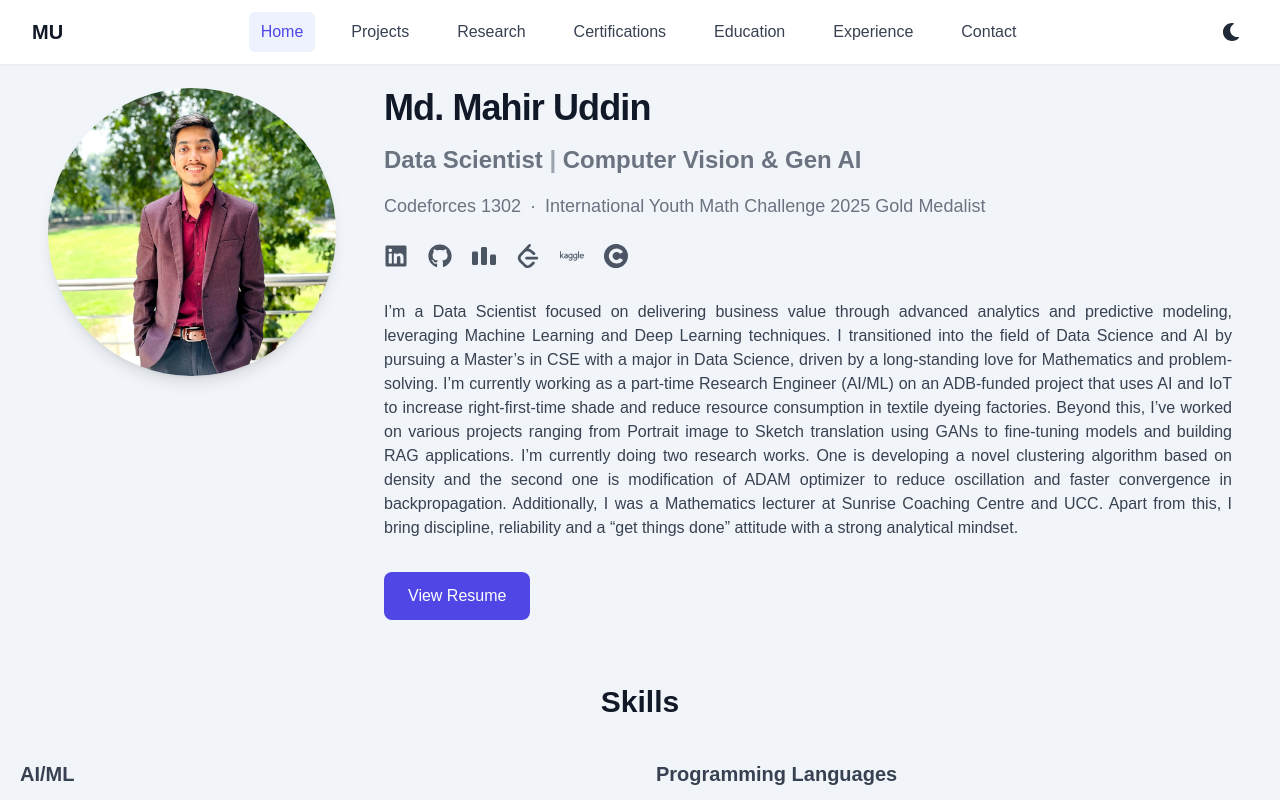
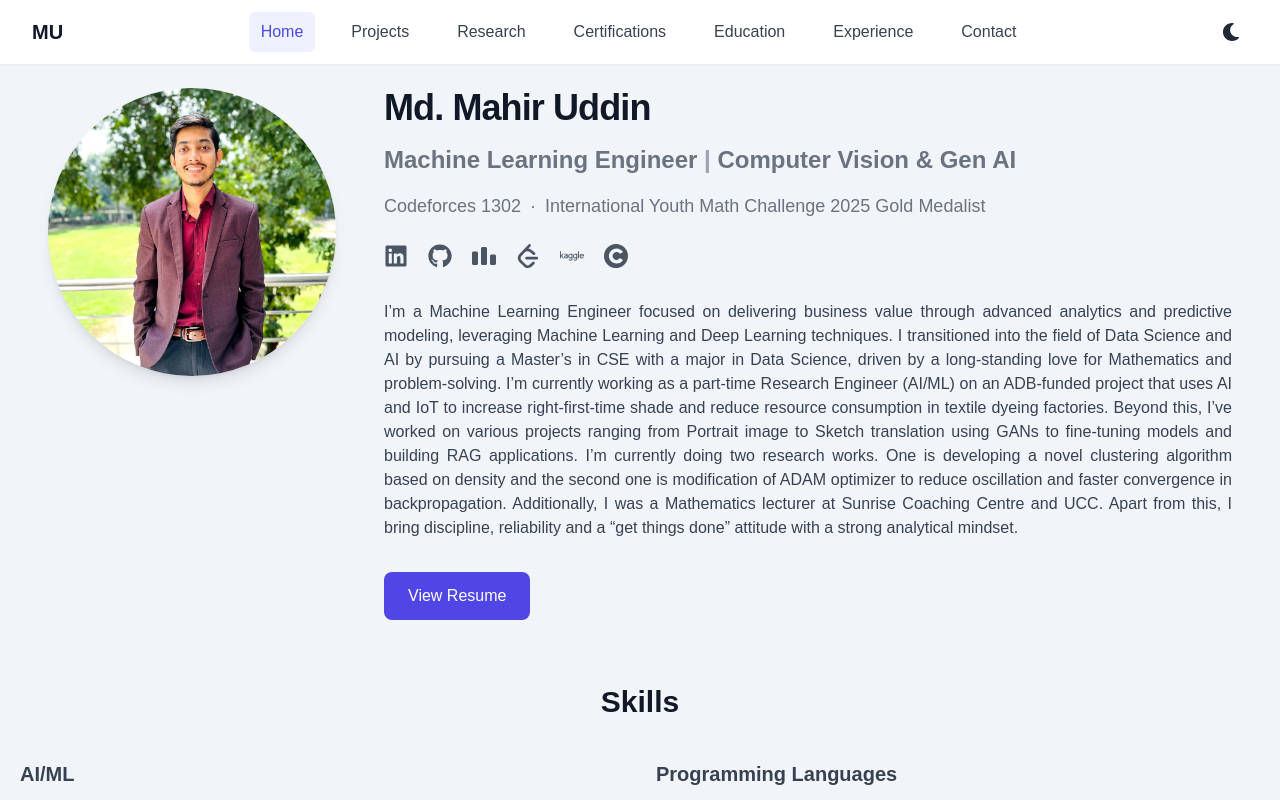
Before and after one commit to Mahir-Uddin0/portfolio_website, a Next.js app: page / in a window 1280 px wide. Shown: the top 800 px of the page. Built offline with nearby package versions, Linux system fonts and the light colour scheme.

Commit message:
updated to Ml engineer

```diff
--- a/pages/index.js
+++ b/pages/index.js
@@ -42,7 +42,7 @@ export default function Home() {
             Md. Mahir Uddin
           </h1>
           <h2 className="text-lg md:text-2xl font-semibold text-gray-500 dark:text-gray-300">
-            Data Scientist <span className="text-gray-400 dark:text-gray-500">|</span> Computer Vision & Gen AI
+            Machine Learning Engineer <span className="text-gray-400 dark:text-gray-500">|</span> Computer Vision & Gen AI
           </h2>
           <p className="text-lg md:text-1.5xl text-gray-500 dark:text-gray-400 font-medium">
             Codeforces 1302 <span className="mx-1">·</span> International Youth Math Challenge 2025 Gold Medalist
@@ -72,7 +72,7 @@ export default function Home() {
 
           {/* About Me */}
           <p className="text-gray-700 dark:text-gray-300 leading-relaxed pt-4 text-sm md:text-base text-justify">
-            I’m a Data Scientist focused on delivering business value through advanced analytics and predictive
+            I’m a Machine Learning Engineer focused on delivering business value through advanced analytics and predictive
             modeling, leveraging Machine Learning and Deep Learning techniques. I transitioned into the field of Data Science
             and AI by pursuing a Master’s in CSE with a major in Data Science, driven by a long-standing love for Mathematics and
             problem-solving. I’m currently working as a part-time Research Engineer (AI/ML) on an ADB-funded project that uses AI and
@@ -97,8 +97,8 @@ export default function Home() {
           {/* Resume Button */}
           <div className="pt-4">
             <a
-              href="/resume/Md__Mahir_Uddin_Data_Scientist_Resume.pdf"
-              // href="/resume/Md__Mahir_Uddin_ML_Engineer_Resume.pdf"
+              // href="/resume/Md__Mahir_Uddin_Data_Scientist_Resume.pdf"
+              href="/resume/Md__Mahir_Uddin_ML_Engineer_Resume.pdf"
               target="_blank"
               rel="noopener noreferrer"
               className="inline-block px-6 py-3 rounded-lg bg-indigo-600 text-white font-medium hover:bg-indigo-700 dark:hover:bg-indigo-500 transition"
```
Also changed, not shown: 1 other file (tests, documents, lock files or other folders).
